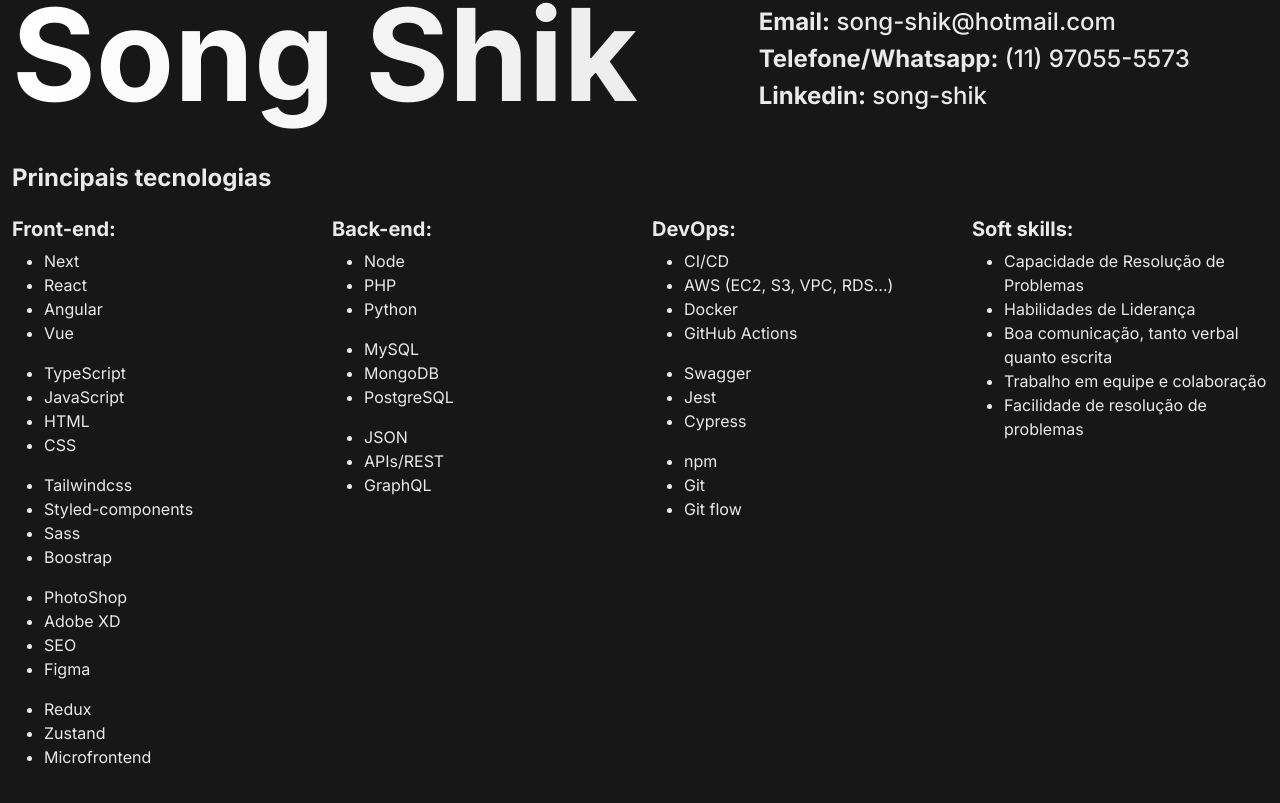
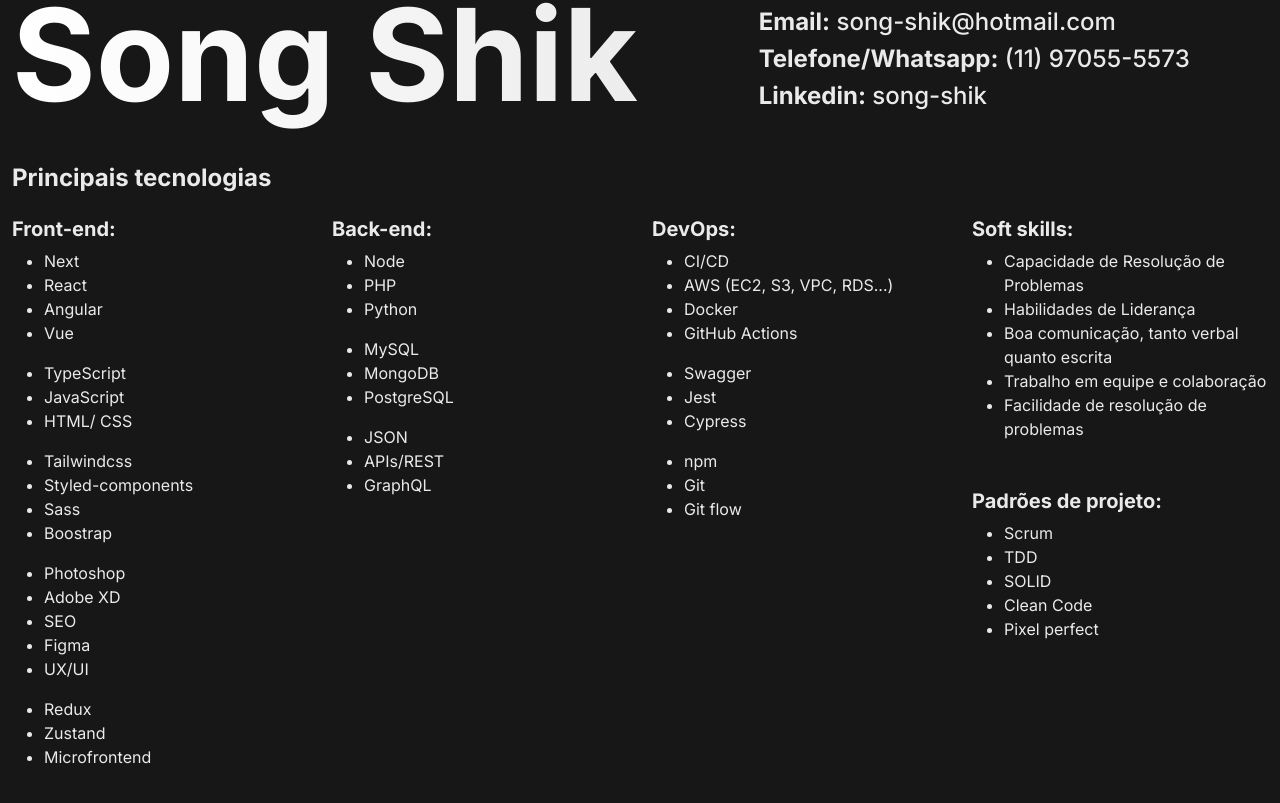
Before and after one commit to SongShik/portifolio, a Next.js app: page / in a window 1280 px wide. Shown: the part 5279-6082 px from the top of the page. Built offline with nearby package versions, Linux system fonts and the light colour scheme.

Commit message:
fazendo pequenas alterações

```diff
--- a/src/components/footer.tsx
+++ b/src/components/footer.tsx
@@ -33,18 +33,18 @@
 
                             <li className="color-primary mt-3">TypeScript</li>
                             <li className="color-primary">JavaScript</li>
-                            <li className="color-primary">HTML</li>
-                            <li className="color-primary">CSS</li>
+                            <li className="color-primary">HTML/ CSS</li>
 
                             <li className="color-primary mt-3">Tailwindcss</li>
                             <li className="color-primary">Styled-components</li>
                             <li className="color-primary">Sass</li>
                             <li className="color-primary">Boostrap</li>
 
-                            <li className="color-primary mt-3">PhotoShop</li>
+                            <li className="color-primary mt-3">Photoshop</li>
                             <li className="color-primary">Adobe XD</li>
                             <li className="color-primary">SEO</li>
                             <li className="color-primary">Figma</li>
+                            <li className="color-primary">UX/UI</li>
 
                             <li className="color-primary mt-3">Redux</li>
                             <li className="color-primary">Zustand</li>
@@ -94,6 +94,14 @@
                             <li className="color-primary">Trabalho em equipe e colaboração</li>
                             <li className="color-primary">Facilidade de resolução de problemas</li>
                         </ul>
+                        <h5 className="color-primary mt-3 mt-md-5"><strong>Padrões de projeto:</strong></h5>
+                        <ul>
+                            <li className="color-primary">Scrum</li>
+                            <li className="color-primary">TDD</li>
+                            <li className="color-primary">SOLID</li>
+                            <li className="color-primary">Clean Code</li>
+                            <li className="color-primary">Pixel perfect</li>
+                        </ul>
                     </div>
                 </div>
             </div>
```
